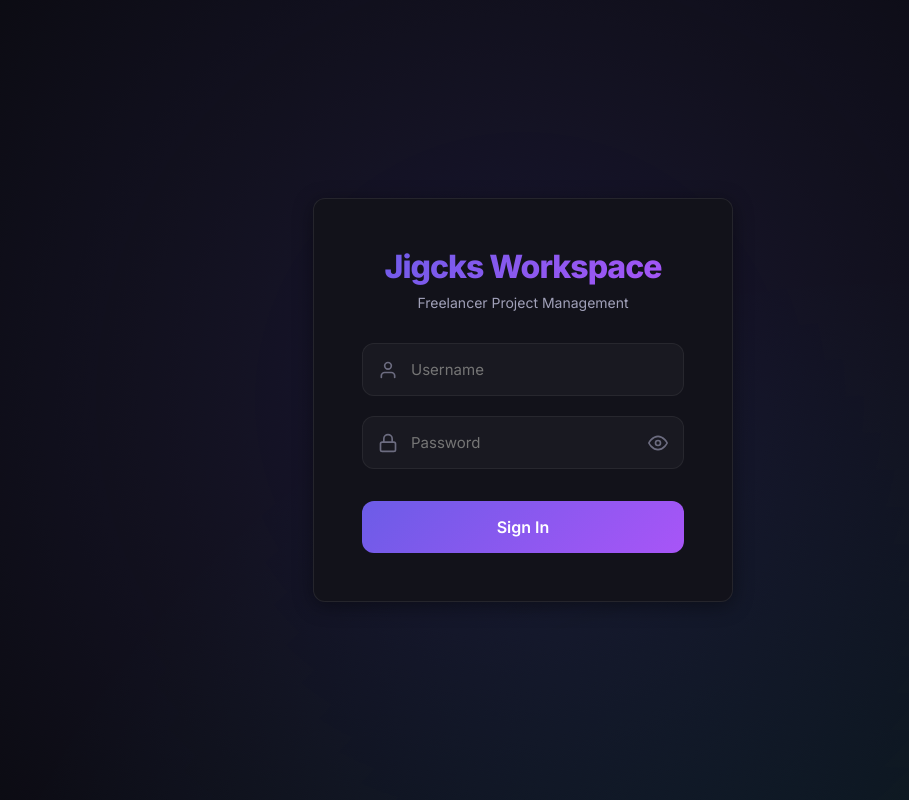
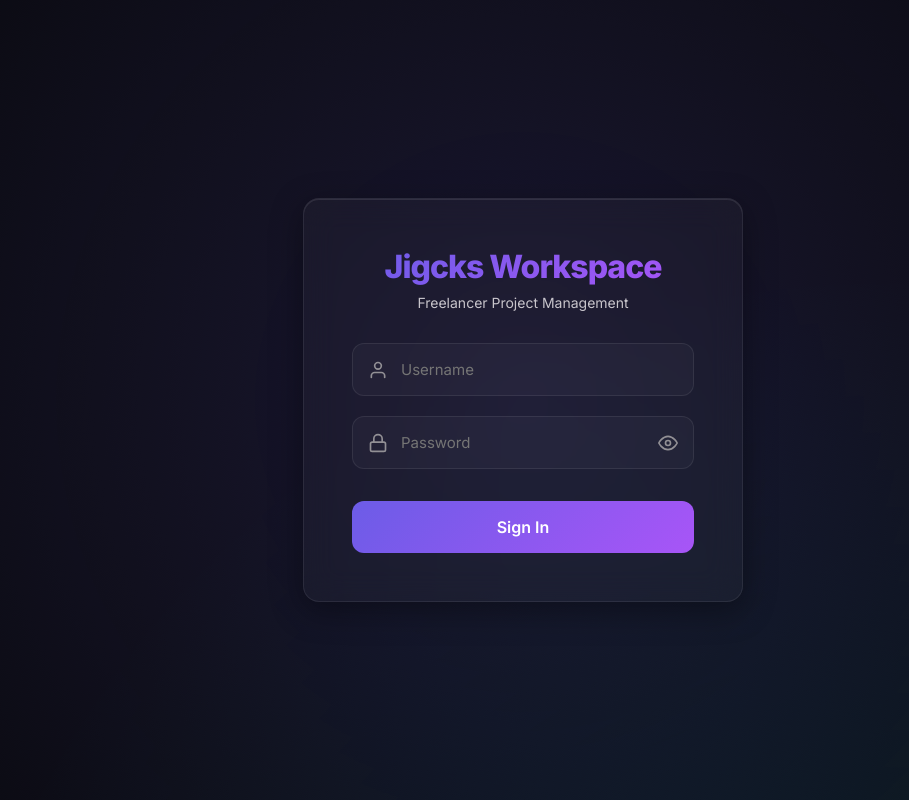
Before and after one commit to Kanhiya-Gulati/jigcks-workspace, a React (Vite) app in the folder client/: page /login in a window 1280 px wide. Shown: the whole page, without its empty margins (117-1026 px from the left). Built offline with nearby package versions, Linux system fonts and the light colour scheme; no server answers; the HTML template or start-up script is replaced by a standard one.

Commit message:
Redesign UI with Stitch Glassmorphism theme and fix natural taskNumber sorting

```diff
--- a/client/src/components/ProjectCard/ProjectCard.css
+++ b/client/src/components/ProjectCard/ProjectCard.css
@@ -1,7 +1,10 @@
 .project-card {
-  background: var(--bg-card);
-  border: 1px solid var(--border);
-  border-radius: 12px;
+  background: rgba(255, 255, 255, 0.03);
+  backdrop-filter: blur(16px);
+  -webkit-backdrop-filter: blur(16px);
+  border: 1px solid rgba(255, 255, 255, 0.08);
+  box-shadow: inset 0 1px 0 rgba(255, 255, 255, 0.1), 0 8px 32px 0 rgba(0, 0, 0, 0.37);
+  border-radius: 16px;
   padding: 24px;
   display: flex;
   flex-direction: column;
--- a/client/src/index.css
+++ b/client/src/index.css
@@ -1,19 +1,24 @@
-@import url('https://fonts.googleapis.com/css2?family=Inter:wght@300;400;500;600;700;800&display=swap');
+@import url('https://fonts.googleapis.com/css2?family=Inter:wght@300;400;500;600;700;800&family=Geist:wght@400;500;600;700&display=swap');
 
 :root {
-  --bg-darkest: #0a0a0f;
-  --bg-card: #12121a;
-  --bg-hover: #1a1a2e;
+  --bg-darkest: #0a0a10;
+  --bg-card: rgba(255, 255, 255, 0.03);
+  --bg-card-solid: #111415;
+  --bg-hover: rgba(255, 255, 255, 0.06);
   --primary: linear-gradient(135deg, #6C5CE7, #a855f7);
   --accent: linear-gradient(135deg, #00cec9, #0984e3);
   --success: #00b894;
   --warning: #fdcb6e;
-  --danger: #e17055;
+  --danger: #ffb4ab;
   --text-primary: #ffffff;
-  --text-secondary: #a0a0b8;
-  --text-muted: #6c6c80;
-  --border: rgba(255, 255, 255, 0.06);
+  --text-secondary: #c8c5cb;
+  --text-muted: #929095;
+  --border: rgba(255, 255, 255, 0.08);
   --glass: rgba(255, 255, 255, 0.03);
+  --glass-border: 1px solid rgba(255, 255, 255, 0.08);
+  --glass-shadow: inset 0 1px 0 rgba(255, 255, 255, 0.1), 0 8px 32px 0 rgba(0, 0, 0, 0.37);
+  --neon-purple-glow: 0 0 20px rgba(108, 92, 231, 0.25);
+  --neon-cyan-glow: 0 0 20px rgba(0, 206, 201, 0.25);
 }
 
 *, *::before, *::after {
@@ -30,8 +35,26 @@ html, body {
 body {
   font-family: 'Inter', sans-serif;
   background-color: var(--bg-darkest);
+  background-image:
+    radial-gradient(circle at 10% 10%, rgba(108, 92, 231, 0.08) 0%, transparent 40%),
+    radial-gradient(circle at 90% 90%, rgba(0, 206, 201, 0.05) 0%, transparent 40%);
+  background-attachment: fixed;
   color: var(--text-primary);
   min-height: 100vh;
+}
+
+.glass-panel {
+  background: var(--glass);
+  backdrop-filter: blur(16px);
+  -webkit-backdrop-filter: blur(16px);
+  border: var(--glass-border);
+  box-shadow: var(--glass-shadow);
+  border-radius: 16px;
+  transition: all 0.3s cubic-bezier(0.4, 0, 0.2, 1);
+}
+
+.glass-panel:hover {
+  border-color: rgba(255, 255, 255, 0.14);
 }
 
 #root {
--- a/client/src/pages/Dashboard/Dashboard.css
+++ b/client/src/pages/Dashboard/Dashboard.css
@@ -54,19 +54,23 @@
 }
 
 .stat-card {
-  background: var(--bg-card);
-  border: 1px solid var(--border);
+  background: rgba(255, 255, 255, 0.03);
+  backdrop-filter: blur(16px);
+  -webkit-backdrop-filter: blur(16px);
+  border: 1px solid rgba(255, 255, 255, 0.08);
+  box-shadow: inset 0 1px 0 rgba(255, 255, 255, 0.1), 0 8px 32px 0 rgba(0, 0, 0, 0.37);
   border-radius: 16px;
   padding: 24px;
   display: flex;
   align-items: center;
   gap: 20px;
-  transition: transform 0.3s ease;
+  transition: all 0.3s cubic-bezier(0.4, 0, 0.2, 1);
 }
 
 .stat-card:hover {
   transform: translateY(-4px);
-  border-color: rgba(255,255,255,0.1);
+  border-color: rgba(108, 92, 231, 0.4);
+  box-shadow: 0 12px 30px -10px rgba(108, 92, 231, 0.25);
 }
 
 .stat-icon {
--- a/client/src/pages/Login/Login.css
+++ b/client/src/pages/Login/Login.css
@@ -26,14 +26,15 @@
 
 .login-card {
   width: 100%;
-  max-width: 420px;
+  max-width: 440px;
   padding: 48px;
-  background: rgba(18, 18, 26, 0.7);
-  backdrop-filter: blur(20px);
-  border: 1px solid var(--border);
+  background: rgba(255, 255, 255, 0.03);
+  backdrop-filter: blur(24px);
+  -webkit-backdrop-filter: blur(24px);
+  border: 1px solid rgba(255, 255, 255, 0.08);
+  box-shadow: inset 0 1px 0 rgba(255, 255, 255, 0.1), 0 25px 50px -12px rgba(0, 0, 0, 0.6);
   border-radius: 24px;
   z-index: 1;
-  box-shadow: 0 25px 50px -12px rgba(0, 0, 0, 0.5);
 }
 
 .login-header {
--- a/client/src/pages/ProjectDetail/ProjectDetail.css
+++ b/client/src/pages/ProjectDetail/ProjectDetail.css
@@ -34,10 +34,13 @@
 
 /* Glass Panels */
 .glass-panel {
-  background: #12121a;
+  background: rgba(255, 255, 255, 0.03);
+  backdrop-filter: blur(16px);
+  -webkit-backdrop-filter: blur(16px);
   border: 1px solid rgba(255, 255, 255, 0.08);
-  border-radius: 12px;
-  box-shadow: 0 4px 20px rgba(0, 0, 0, 0.4);
+  border-radius: 16px;
+  box-shadow: inset 0 1px 0 rgba(255, 255, 255, 0.1), 0 8px 32px 0 rgba(0, 0, 0, 0.37);
+  transition: all 0.3s cubic-bezier(0.4, 0, 0.2, 1);
 }
 
 /* Detail Header */
--- a/client/src/pages/ProjectDetail/ProjectDetail.jsx
+++ b/client/src/pages/ProjectDetail/ProjectDetail.jsx
@@ -409,6 +409,16 @@ const ProjectDetail = () => {
       if (!sections[sec][ph]) sections[sec][ph] = [];
       sections[sec][ph].push(task);
     });
+
+    // Natural numerical sorting for task numbers (1.1, 1.2 ... 1.10)
+    Object.keys(sections).forEach(sec => {
+      Object.keys(sections[sec]).forEach(ph => {
+        sections[sec][ph].sort((a, b) =>
+          (a.taskNumber || '').localeCompare(b.taskNumber || '', undefined, { numeric: true, sensitivity: 'base' })
+        );
+      });
+    });
+
     return sections;
   }, [filteredTasks]);
 
--- a/client/src/pages/PublicProjectView/PublicProjectView.jsx
+++ b/client/src/pages/PublicProjectView/PublicProjectView.jsx
@@ -79,6 +79,16 @@ const PublicProjectView = () => {
       if (!sections[sec][ph]) sections[sec][ph] = [];
       sections[sec][ph].push(task);
     });
+
+    // Natural numerical sorting for task numbers (1.1, 1.2 ... 1.10)
+    Object.keys(sections).forEach(sec => {
+      Object.keys(sections[sec]).forEach(ph => {
+        sections[sec][ph].sort((a, b) =>
+          (a.taskNumber || '').localeCompare(b.taskNumber || '', undefined, { numeric: true, sensitivity: 'base' })
+        );
+      });
+    });
+
     return sections;
   }, [filteredTasks]);
 
```
Also changed, not shown: 1 other file (tests, documents, lock files or other folders).
